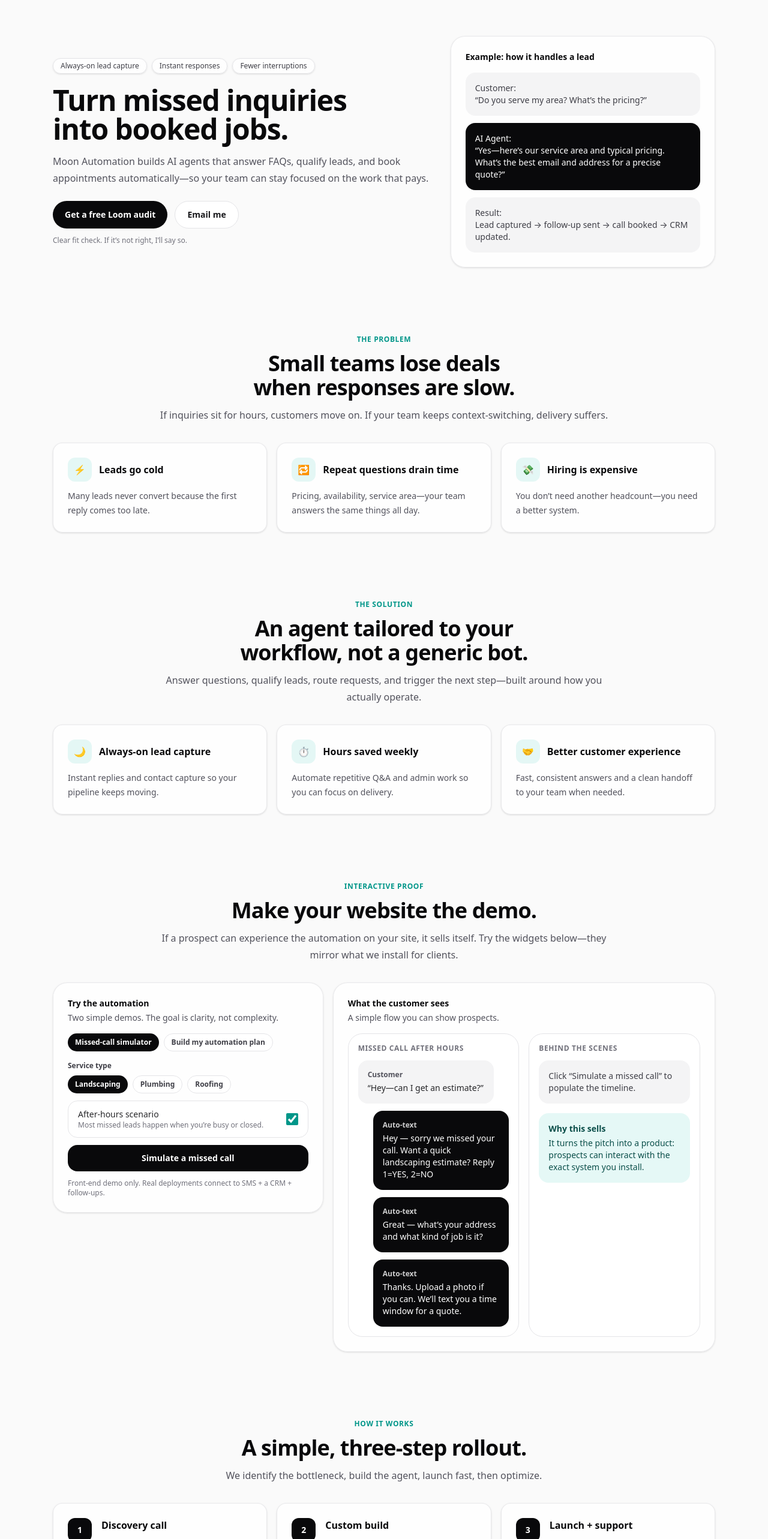
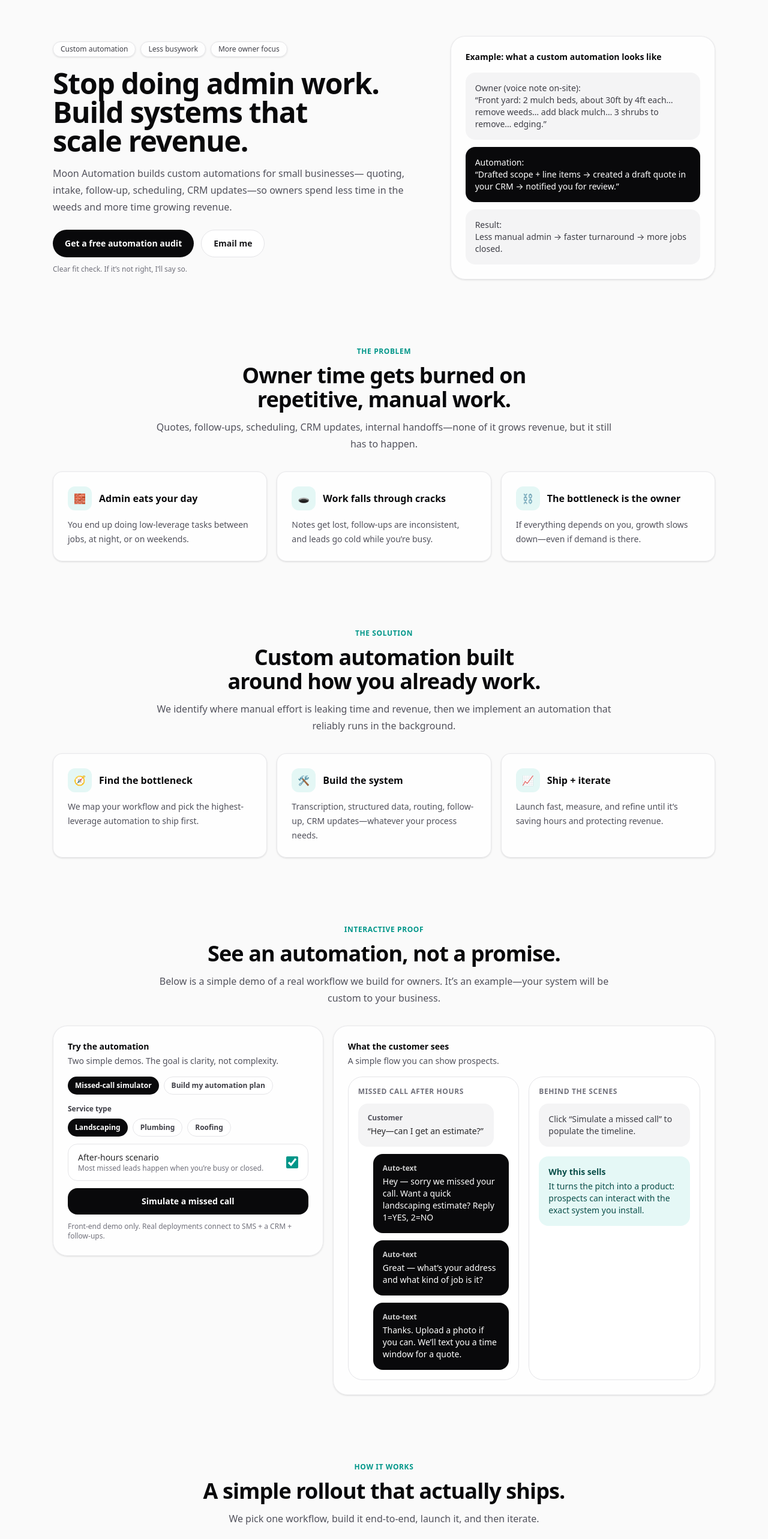
Before and after one commit to wayfaringbusiness/moon-landing-page, a Next.js app: page / in a window 1280 px wide. Shown: the part 80-2646 px from the top of the page at 60% size. Built offline with nearby package versions, Linux system fonts and the light colour scheme.

Commit message:
feat: reposition copy around custom automation

```diff
--- a/src/app/page.tsx
+++ b/src/app/page.tsx
@@ -7,24 +7,24 @@ type FaqItem = {
 
 const faqs: FaqItem[] = [
   {
-    q: "What exactly is an AI agent?",
-    a: "An AI agent is a system that can answer questions, capture lead details, route requests, and trigger automations (like booking, follow-ups, and CRM updates) — tailored to your business.",
+    q: "What do you actually build?",
+    a: "Custom automations that remove manual busywork (quoting, intake, follow-up, scheduling, internal handoffs). Sometimes that includes AI—sometimes it’s just smart workflow automation. The goal is always the same: free up the owner’s time and protect revenue.",
   },
   {
-    q: "How long does it take to build?",
-    a: "Most projects ship in 7–14 days depending on complexity and integrations. Simple website chat + lead capture can be live faster.",
+    q: "Is this just a chat bot?",
+    a: "No. Chat is one interface. The real value is the system behind it: transcription, structured data extraction, routing, CRM updates, quote drafts, and follow-up sequences—built around your actual workflow.",
+  },
+  {
+    q: "How long does it take?",
+    a: "Most MVPs ship in 7–14 days. Complex integrations can take longer. We start with one high-leverage workflow, ship it, then iterate.",
   },
   {
     q: "What does it cost?",
-    a: "Typically a one-time build + an optional monthly support/optimization plan. After a quick discovery call, you’ll get a clear fixed quote.",
+    a: "Typically a one-time build plus optional ongoing support/optimization. After a quick fit check, you’ll get a clear scope + fixed quote.",
   },
   {
-    q: "Do I need technical skills to use it?",
-    a: "No. You’ll get a simple handoff: how to review leads, update content, and monitor conversations. I handle the technical side.",
-  },
-  {
-    q: "What if it’s not a fit for my business?",
-    a: "On the discovery call we’ll map your bottlenecks and decide quickly. If it’s not a fit, I’ll tell you — no hard sell.",
+    q: "What if we’re not a fit?",
+    a: "On the call we’ll map your bottleneck fast. If automation won’t move the needle, I’ll tell you upfront.",
   },
 ];
 
@@ -161,6 +161,9 @@ export default function Home() {
   const calendlyUrl = "#"; // TODO: replace with your Cal.com link
   const email = "hello@example.com"; // TODO: replace with your real email
 
+  // Copy note: this page is intentionally positioned around custom automation,
+  // not generic “AI chatbots”. The demos are examples of custom workflows.
+
   return (
     <div className="min-h-screen overflow-x-hidden bg-zinc-50 text-zinc-950 antialiased dark:bg-[#05070d] dark:text-white">
       {/* Background */}
@@ -205,21 +208,22 @@ export default function Home() {
           <div className="grid gap-8 lg:grid-cols-12 lg:items-center">
             <div className="lg:col-span-7">
               <div className="flex flex-wrap items-center gap-2">
-                <Badge>Always-on lead capture</Badge>
-                <Badge>Instant responses</Badge>
-                <Badge>Fewer interruptions</Badge>
+                <Badge>Custom automation</Badge>
+                <Badge>Less busywork</Badge>
+                <Badge>More owner focus</Badge>
               </div>
               <h1 className="mt-5 text-balance text-3xl font-semibold tracking-tight sm:text-5xl">
-                Turn missed inquiries into booked jobs.
+                Stop doing admin work.
+                <span className="block">Build systems that scale revenue.</span>
               </h1>
               <p className="mt-4 max-w-2xl text-pretty text-sm leading-6 text-zinc-600 dark:text-zinc-300 sm:text-base sm:leading-7">
-                Moon Automation builds AI agents that answer FAQs, qualify
-                leads, and book appointments automatically—so your team can stay
-                focused on the work that pays.
+                Moon Automation builds custom automations for small businesses—
+                quoting, intake, follow-up, scheduling, CRM updates—so owners
+                spend less time in the weeds and more time growing revenue.
               </p>
 
               <div className="mt-6 flex flex-col gap-3 sm:flex-row">
-                <Button href={calendlyUrl}>Get a free Loom audit</Button>
+                <Button href={calendlyUrl}>Get a free automation audit</Button>
                 <Button href={`mailto:${email}`} variant="secondary">
                   Email me
                 </Button>
@@ -233,24 +237,27 @@ export default function Home() {
             <div className="lg:col-span-5">
               <div className="rounded-3xl border border-zinc-200/80 bg-white/80 p-5 shadow-sm backdrop-blur dark:border-white/10 dark:bg-white/5 sm:p-6">
                 <p className="text-sm font-semibold text-zinc-950 dark:text-white">
-                  Example: how it handles a lead
+                  Example: what a custom automation looks like
                 </p>
                 <div className="mt-4 space-y-3 text-sm text-zinc-700 dark:text-zinc-200">
                   <div className="rounded-2xl bg-zinc-100 p-4 dark:bg-white/10">
-                    <p className="font-medium">Customer:</p>
-                    <p>“Do you serve my area? What’s the pricing?”</p>
+                    <p className="font-medium">Owner (voice note on-site):</p>
+                    <p>
+                      “Front yard: 2 mulch beds, about 30ft by 4ft each… remove
+                      weeds… add black mulch… 3 shrubs to remove… edging.”
+                    </p>
                   </div>
                   <div className="rounded-2xl bg-zinc-950 p-4 text-white dark:bg-white dark:text-zinc-950">
-                    <p className="font-medium">AI Agent:</p>
+                    <p className="font-medium">Automation:</p>
                     <p>
-                      “Yes—here’s our service area and typical pricing. What’s
-                      the best email and address for a precise quote?”
+                      “Drafted scope + line items → created a draft quote in your
+                      CRM → notified you for review.”
                     </p>
                   </div>
                   <div className="rounded-2xl bg-zinc-100 p-4 dark:bg-white/10">
                     <p className="font-medium">Result:</p>
                     <p>
-                      Lead captured → follow-up sent → call booked → CRM updated.
+                      Less manual admin → faster turnaround → more jobs closed.
                     </p>
                   </div>
                 </div>
@@ -263,24 +270,24 @@ export default function Home() {
         <section className="mx-auto max-w-6xl px-4 py-10 sm:px-6 sm:py-14">
           <SectionHeading
             eyebrow="The problem"
-            title="Small teams lose deals when responses are slow."
-            desc="If inquiries sit for hours, customers move on. If your team keeps context-switching, delivery suffers."
+            title="Owner time gets burned on repetitive, manual work."
+            desc="Quotes, follow-ups, scheduling, CRM updates, internal handoffs—none of it grows revenue, but it still has to happen."
           />
           <div className="mt-8 grid gap-4 md:grid-cols-3">
             <Feature
-              title="Leads go cold"
-              desc="Many leads never convert because the first reply comes too late."
-              icon={<span>⚡</span>}
+              title="Admin eats your day"
+              desc="You end up doing low-leverage tasks between jobs, at night, or on weekends."
+              icon={<span>🧱</span>}
             />
             <Feature
-              title="Repeat questions drain time"
-              desc="Pricing, availability, service area—your team answers the same things all day."
-              icon={<span>🔁</span>}
+              title="Work falls through cracks"
+              desc="Notes get lost, follow-ups are inconsistent, and leads go cold while you’re busy."
+              icon={<span>🕳️</span>}
             />
             <Feature
-              title="Hiring is expensive"
-              desc="You don’t need another headcount—you need a better system."
-              icon={<span>💸</span>}
+              title="The bottleneck is the owner"
+              desc="If everything depends on you, growth slows down—even if demand is there."
+              icon={<span>⛓️</span>}
             />
           </div>
         </section>
@@ -289,24 +296,24 @@ export default function Home() {
         <section className="mx-auto max-w-6xl px-4 py-10 sm:px-6 sm:py-14">
           <SectionHeading
             eyebrow="The solution"
-            title="An agent tailored to your workflow, not a generic bot."
-            desc="Answer questions, qualify leads, route requests, and trigger the next step—built around how you actually operate."
+            title="Custom automation built around how you already work."
+            desc="We identify where manual effort is leaking time and revenue, then we implement an automation that reliably runs in the background."
           />
           <div className="mt-8 grid gap-4 md:grid-cols-3">
             <Feature
-              title="Always-on lead capture"
-              desc="Instant replies and contact capture so your pipeline keeps moving."
-              icon={<span>🌙</span>}
+              title="Find the bottleneck"
+              desc="We map your workflow and pick the highest-leverage automation to ship first."
+              icon={<span>🧭</span>}
             />
             <Feature
-              title="Hours saved weekly"
-              desc="Automate repetitive Q&A and admin work so you can focus on delivery."
-              icon={<span>⏱️</span>}
+              title="Build the system"
+              desc="Transcription, structured data, routing, follow-up, CRM updates—whatever your process needs."
+              icon={<span>🛠️</span>}
             />
             <Feature
-              title="Better customer experience"
-              desc="Fast, consistent answers and a clean handoff to your team when needed."
-              icon={<span>🤝</span>}
+              title="Ship + iterate"
+              desc="Launch fast, measure, and refine until it’s saving hours and protecting revenue."
+              icon={<span>📈</span>}
             />
           </div>
         </section>
@@ -315,8 +322,8 @@ export default function Home() {
         <section className="mx-auto max-w-6xl px-4 py-10 sm:px-6 sm:py-14">
           <SectionHeading
             eyebrow="Interactive proof"
-            title="Make your website the demo."
-            desc="If a prospect can experience the automation on your site, it sells itself. Try the widgets below—they mirror what we install for clients."
+            title="See an automation, not a promise."
+            desc="Below is a simple demo of a real workflow we build for owners. It’s an example—your system will be custom to your business."
           />
           <div className="mt-8">
             <LeadDemo />
@@ -330,60 +337,62 @@ export default function Home() {
         >
           <SectionHeading
             eyebrow="How it works"
-            title="A simple, three-step rollout."
-            desc="We identify the bottleneck, build the agent, launch fast, then optimize."
+            title="A simple rollout that actually ships."
+            desc="We pick one workflow, build it end-to-end, launch it, and then iterate."
           />
           <div className="mt-8 grid gap-4 md:grid-cols-3">
             <Step
               n="1"
-              title="Discovery call"
-              desc="We map your lead flow and choose the highest-leverage automation."
+              title="Automation audit"
+              desc="We identify where manual effort is costing you time and revenue and pick one workflow to automate first."
             />
             <Step
               n="2"
-              title="Custom build"
-              desc="I build an agent trained on your business context and wired into your tools."
+              title="Build + integrate"
+              desc="We implement the workflow end-to-end (inputs → logic → CRM/tools → outputs) and keep it simple to run."
             />
             <Step
               n="3"
-              title="Launch + support"
-              desc="Go live, monitor results, and iterate so it keeps improving."
+              title="Deploy + iterate"
+              desc="We launch, measure results, and refine until it’s reliably saving hours and protecting revenue."
             />
           </div>
         </section>
 
-        {/* Case studies */}
+        {/* Proof */}
         <section className="mx-auto max-w-6xl px-4 py-10 sm:px-6 sm:py-14">
           <SectionHeading
             eyebrow="Proof"
-            title="Results you can point to."
-            desc="Replace these with your own wins when you have them."
+            title="Real work, not a generic bot."
+            desc="This is what custom automation looks like in the real world. (We’ll add specific numbers + testimonials as we collect them.)"
           />
 
           <div className="mt-8 grid gap-4 md:grid-cols-2">
             <div className="rounded-2xl border border-zinc-200/80 bg-white/80 p-5 shadow-sm dark:border-white/10 dark:bg-white/5 sm:p-6">
               <p className="text-sm font-semibold text-zinc-950 dark:text-white">
-                Case study #1
+                Voice → draft scope → CRM quote
               </p>
               <p className="mt-2 text-sm text-zinc-600 dark:text-zinc-300">
-                Cut response time from <b>4 hours</b> to <b>30 seconds</b> and
-                captured after-hours leads with automatic routing.
+                Owner records a quick voice note on-site. The automation converts it
+                into structured line items and drafts a quote inside their CRM—ready
+                to review and send.
               </p>
               <p className="mt-4 text-xs text-zinc-500 dark:text-zinc-400">
-                “We got bookings while we were closed.”
+                “Less admin at night. Faster turnaround.”
               </p>
             </div>
 
             <div className="rounded-2xl border border-zinc-200/80 bg-white/80 p-5 shadow-sm dark:border-white/10 dark:bg-white/5 sm:p-6">
               <p className="text-sm font-semibold text-zinc-950 dark:text-white">
-                Case study #2
+                Follow-up + routing that prevents drop-offs
               </p>
               <p className="mt-2 text-sm text-zinc-600 dark:text-zinc-300">
-                Saved <b>10+ hours/week</b> by answering repetitive questions and
-                automating follow-ups.
+                Missed calls and web inquiries trigger a consistent follow-up flow,
+                route the request to the right place, and log it automatically so
+                nothing falls through the cracks.
               </p>
               <p className="mt-4 text-xs text-zinc-500 dark:text-zinc-400">
-                “It’s like adding an assistant without hiring one.”
+                “We stopped losing leads when we got busy.”
               </p>
             </div>
           </div>
@@ -395,8 +404,8 @@ export default function Home() {
             <div className="lg:col-span-7">
               <SectionHeading
                 eyebrow="About"
-                title="Built by a technical operator, not an agency factory."
-                desc="I’m Sam. I build practical automations and AI systems that reduce busywork and drive revenue. If you want outcomes instead of buzzwords, let’s talk."
+                title="Built by a technical operator (not an agency factory)."
+                desc="I’m Sam. I build custom automations and AI-assisted workflows that remove busywork and protect revenue. If you want implementation—not buzzwords—let’s talk."
               />
             </div>
             <div className="lg:col-span-5">
@@ -405,8 +414,8 @@ export default function Home() {
                   What you’ll get
                 </p>
                 <ul className="mt-4 space-y-3 text-sm text-zinc-600 dark:text-zinc-300">
-                  <li>• A clear plan for your highest-leverage automation</li>
-                  <li>• A working agent (not a prototype)</li>
+                  <li>• A clear plan for your highest-leverage workflow</li>
+                  <li>• A working automation system (not a prototype)</li>
                   <li>• Simple handoff + optional ongoing optimization</li>
                 </ul>
               </div>
@@ -450,14 +459,14 @@ export default function Home() {
                   Ready to get time back?
                 </p>
                 <h3 className="mt-2 text-xl font-semibold tracking-tight text-zinc-950 dark:text-white sm:text-2xl">
-                  Book a free 15-min call.
+                  Get a free automation audit.
                 </h3>
                 <p className="mt-2 text-sm text-zinc-600 dark:text-zinc-300">
-                  We’ll identify the best automation and map next steps.
+                  We’ll identify the highest-leverage workflow to automate and map a clear build plan.
                 </p>
               </div>
               <div className="flex w-full flex-col gap-3 sm:w-auto sm:flex-row">
-                <Button href={calendlyUrl}>Book your free call</Button>
+                <Button href={calendlyUrl}>Get your free audit</Button>
                 <Button href={`mailto:${email}`} variant="secondary">
                   Email me
                 </Button>
```
